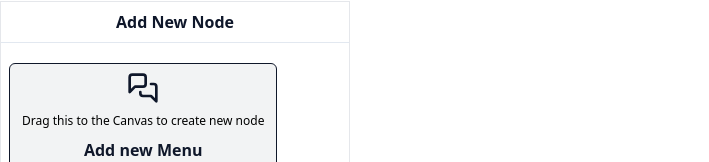
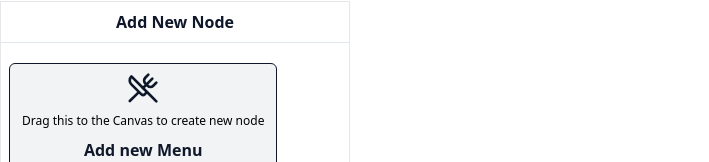
Before and after one commit to Asrat001/reactflow-menu-extraction, a React (Vite) app: page / in a window 1280 px wide. Shown: the part 318-480 px from the top of the page, without its empty margins (0-709 px from the left). Built offline with nearby package versions, Linux system fonts and the light colour scheme.

Commit message:
icon change

```diff
--- a/src/components/panels/new-node.tsx
+++ b/src/components/panels/new-node.tsx
@@ -1,5 +1,5 @@
 import { NodeTypes } from '@/config/store'
-import { MessagesSquare } from 'lucide-react'
+import { UtensilsCrossed } from 'lucide-react'
 import React from 'react'
 
 export const AddNodePanel = () => {
@@ -25,7 +25,8 @@ export const AddNodePanel = () => {
 					onDragStart={(event) => onDragStart(event, 'textNode')}
 					draggable
 				>
-					<MessagesSquare color="hsl(222.2,47.4%,11.2%)" size="32" />
+
+					<UtensilsCrossed  color="hsl(222.2,47.4%,11.2%)" size="32" />
 					<p className=' text-black text-[12px]'>Drag this to the Canvas to create new node</p>
 					<p className=' text-[9px] text-primary/80 block sm:hidden'> this feature only works in desktop browser</p>
 					<span className="font-semibold text-primary">Add new Menu</span>
```
